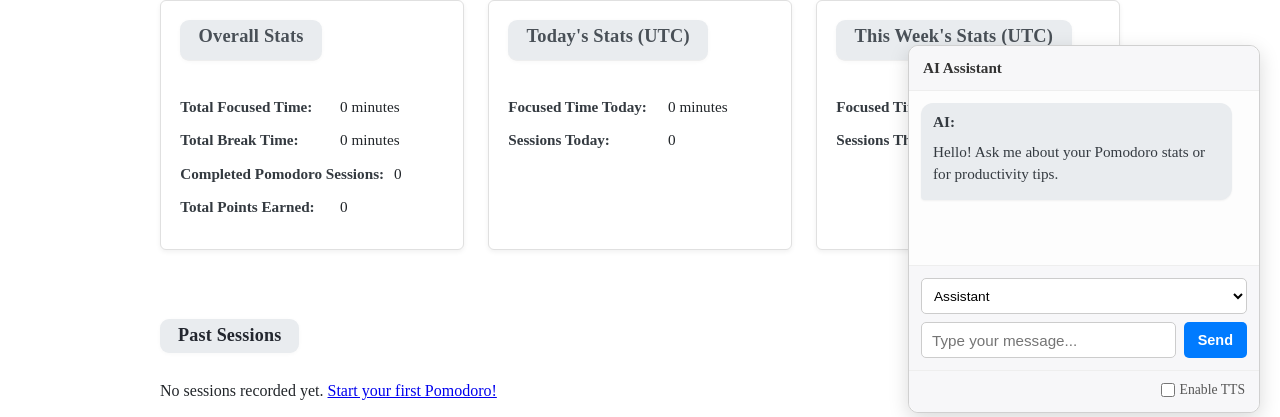
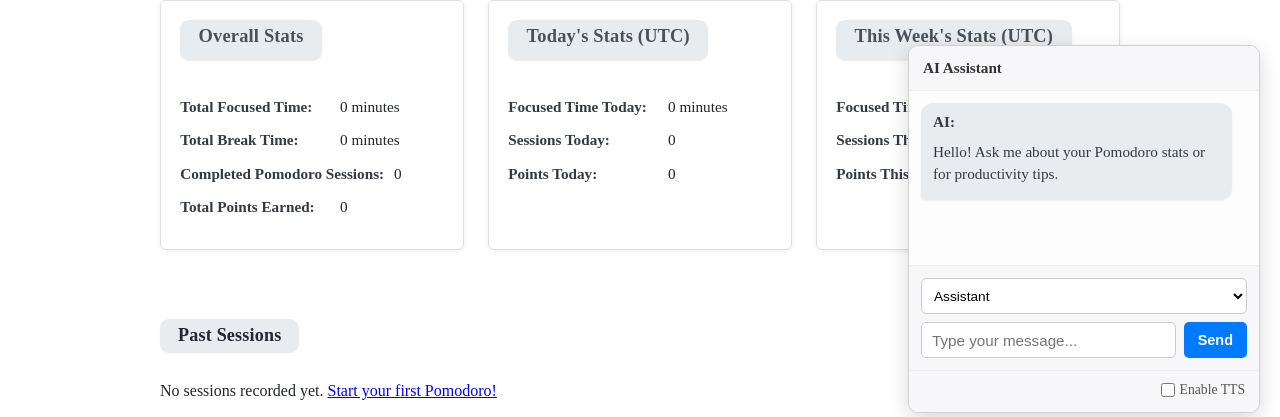
Before and after one commit to Likio3000/pomodoroAPP, a Flask app: page /dashboard in a window 1280 px wide. Shown: the part 367-784 px from the top of the page. Run offline with Flask 3, Linux system fonts and the light colour scheme; the visitor is signed in with stand-in values (Sample User, id 1); data that the repository does not hold is empty; some libraries are stand-ins or nearby versions.

Commit message:
Add daily and weekly points on dashboard

```diff
--- a/pomodoro_app/main/routes.py
+++ b/pomodoro_app/main/routes.py
@@ -118,8 +118,8 @@ def dashboard():
     total_points = 0
     # Initialize stats to 0
     total_focus, total_break, total_sessions = 0, 0, 0
-    today_focus, today_sessions = 0, 0
-    week_focus, week_sessions = 0, 0
+    today_focus, today_sessions, today_points = 0, 0, 0
+    week_focus, week_sessions, week_points = 0, 0, 0
     aware_sessions = [] # Initialize as empty list
 
     try:
@@ -169,6 +169,25 @@ def dashboard():
         ).scalar()
         current_app.logger.debug(f"Dashboard: User {user_id} Week Stats - Focus: {week_focus}, Sessions: {week_sessions}")
 
+        # --- Points for Today and This Week ---
+        today_points = db.session.query(
+            func.coalesce(func.sum(PomodoroSession.points_earned), 0)
+        ).filter(
+            PomodoroSession.user_id == user_id,
+            PomodoroSession.timestamp >= today_start_utc
+        ).scalar()
+
+        week_points = db.session.query(
+            func.coalesce(func.sum(PomodoroSession.points_earned), 0)
+        ).filter(
+            PomodoroSession.user_id == user_id,
+            PomodoroSession.timestamp >= start_of_week_utc
+        ).scalar()
+
+        current_app.logger.debug(
+            f"Dashboard: User {user_id} Points - Today: {today_points}, Week: {week_points}"
+        )
+
         # --- Fetch Session History (Limit results for performance) ---
         sessions_from_db = db.session.query(PomodoroSession).filter_by(user_id=user_id).order_by(PomodoroSession.timestamp.desc()).limit(100).all()
         current_app.logger.debug(f"Dashboard: Fetched {len(sessions_from_db)} session history entries for User {user_id}")
@@ -202,8 +221,10 @@ def dashboard():
                            total_sessions=total_sessions,
                            today_focus=today_focus,
                            today_sessions=today_sessions,
+                           today_points=today_points,
                            week_focus=week_focus,
                            week_sessions=week_sessions,
+                           week_points=week_points,
                            sessions=aware_sessions, # Pass the potentially timezone-aware sessions
                            chat_enabled=chat_enabled)
 
--- a/pomodoro_app/templates/main/dashboard.html
+++ b/pomodoro_app/templates/main/dashboard.html
@@ -10,8 +10,10 @@
        data-total-sessions="{{ total_sessions }}"
        data-today-focus="{{ today_focus }}"
        data-today-sessions="{{ today_sessions }}"
+       data-today-points="{{ today_points }}"
        data-week-focus="{{ week_focus }}"
        data-week-sessions="{{ week_sessions }}"
+       data-week-points="{{ week_points }}"
        >
     {# No visual content here #}
   </div>
@@ -32,6 +34,7 @@
       <ul class="stats">
         <li><strong>Focused Time Today:</strong> {{ today_focus }} minutes</li>
         <li><strong>Sessions Today:</strong> {{ today_sessions }}</li>
+        <li><strong>Points Today:</strong> {{ today_points }}</li>
       </ul>
     </div>
 
@@ -40,6 +43,7 @@
        <ul class="stats">
         <li><strong>Focused Time This Week:</strong> {{ week_focus }} minutes</li>
         <li><strong>Sessions This Week:</strong> {{ week_sessions }}</li>
+        <li><strong>Points This Week:</strong> {{ week_points }}</li>
       </ul>
     </div>
   </div>
```
Also changed, not shown: tests/test_main.py (+2 -0 lines).
